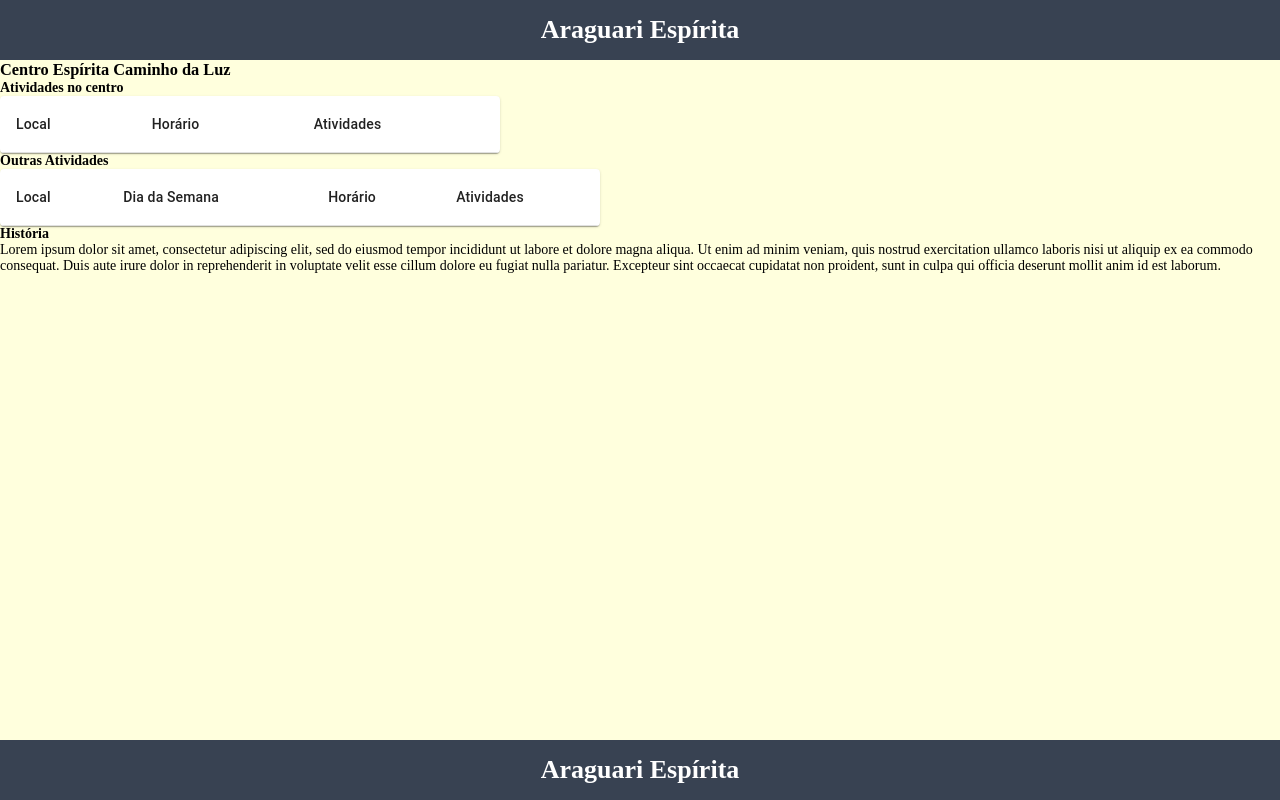
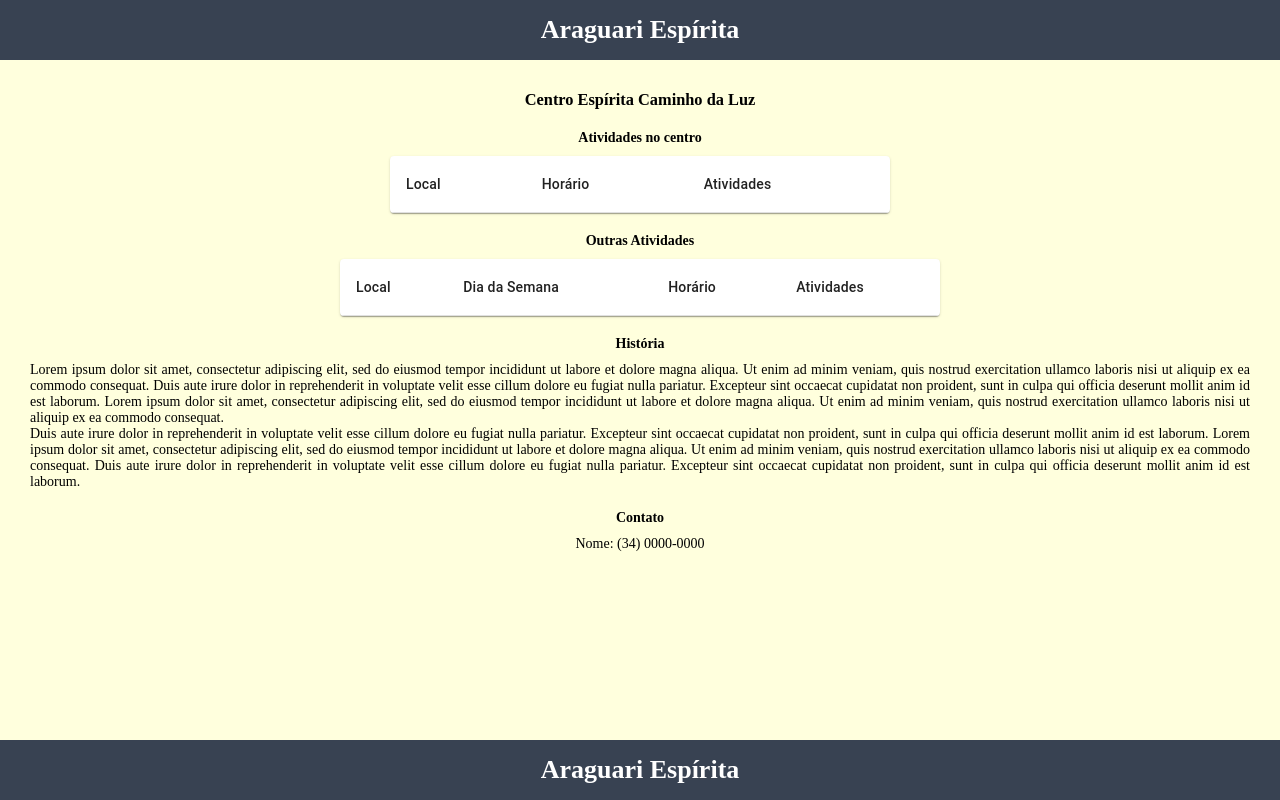
Before and after one commit to WilmarOliveira/spiritist-araguari, a React app: page /centro/1 in a window 1280 px wide. Built offline with nearby package versions, Linux system fonts and the light colour scheme.

Commit message:
Styling about page

```diff
--- a/src/pages/About/index.jsx
+++ b/src/pages/About/index.jsx
@@ -3,27 +3,45 @@
 import { TableOtherActivities } from '../../components/TableOtherActivities'
 import mainActivities from '../../mocks/mainActivities.json'
 import otherActivities from '../../mocks/otherActivities.json'
+import { Caption, ContainerAbout, Description } from './styles'
 
 export const About = () => {
    const { id } = useParams()
 
    return (
-      <div>
+      <ContainerAbout>
          <h3>Centro Espírita Caminho da Luz</h3>
-         <h4>Atividades no centro</h4>
+         <Caption>Atividades no centro</Caption>
          <TableActivities rows={mainActivities[id] || []} />
-         <h4>Outras Atividades</h4>
+         <Caption>Outras Atividades</Caption>
          <TableOtherActivities rows={otherActivities[id] || []} />
-         <h4>História</h4>
-         <p>
+         <Caption>História</Caption>
+         <Description>
             Lorem ipsum dolor sit amet, consectetur adipiscing elit, sed do
             eiusmod tempor incididunt ut labore et dolore magna aliqua. Ut enim
             ad minim veniam, quis nostrud exercitation ullamco laboris nisi ut
             aliquip ex ea commodo consequat. Duis aute irure dolor in
             reprehenderit in voluptate velit esse cillum dolore eu fugiat nulla
             pariatur. Excepteur sint occaecat cupidatat non proident, sunt in
-            culpa qui officia deserunt mollit anim id est laborum.
-         </p>
-      </div>
+            culpa qui officia deserunt mollit anim id est laborum. Lorem ipsum
+            dolor sit amet, consectetur adipiscing elit, sed do eiusmod tempor
+            incididunt ut labore et dolore magna aliqua. Ut enim ad minim
+            veniam, quis nostrud exercitation ullamco laboris nisi ut aliquip ex
+            ea commodo consequat. <br />
+            Duis aute irure dolor in reprehenderit in voluptate velit esse
+            cillum dolore eu fugiat nulla pariatur. Excepteur sint occaecat
+            cupidatat non proident, sunt in culpa qui officia deserunt mollit
+            anim id est laborum. Lorem ipsum dolor sit amet, consectetur
+            adipiscing elit, sed do eiusmod tempor incididunt ut labore et
+            dolore magna aliqua. Ut enim ad minim veniam, quis nostrud
+            exercitation ullamco laboris nisi ut aliquip ex ea commodo
+            consequat. Duis aute irure dolor in reprehenderit in voluptate velit
+            esse cillum dolore eu fugiat nulla pariatur. Excepteur sint occaecat
+            cupidatat non proident, sunt in culpa qui officia deserunt mollit
+            anim id est laborum.
+         </Description>
+         <Caption>Contato</Caption>
+         <span>Nome: (34) 0000-0000</span>
+      </ContainerAbout>
    )
 }
--- /dev/null
+++ b/src/pages/About/styles.js
@@ -0,0 +1,17 @@
+import styled from 'styled-components'
+
+export const ContainerAbout = styled.div`
+   display: flex;
+   flex-direction: column;
+   justify-content: center;
+   align-items: center;
+   padding: 30px;
+`
+export const Caption = styled.h4`
+   padding-top: 20px;
+   padding-bottom: 10px;
+`
+
+export const Description = styled.p`
+   text-align: justify;
+`
```
